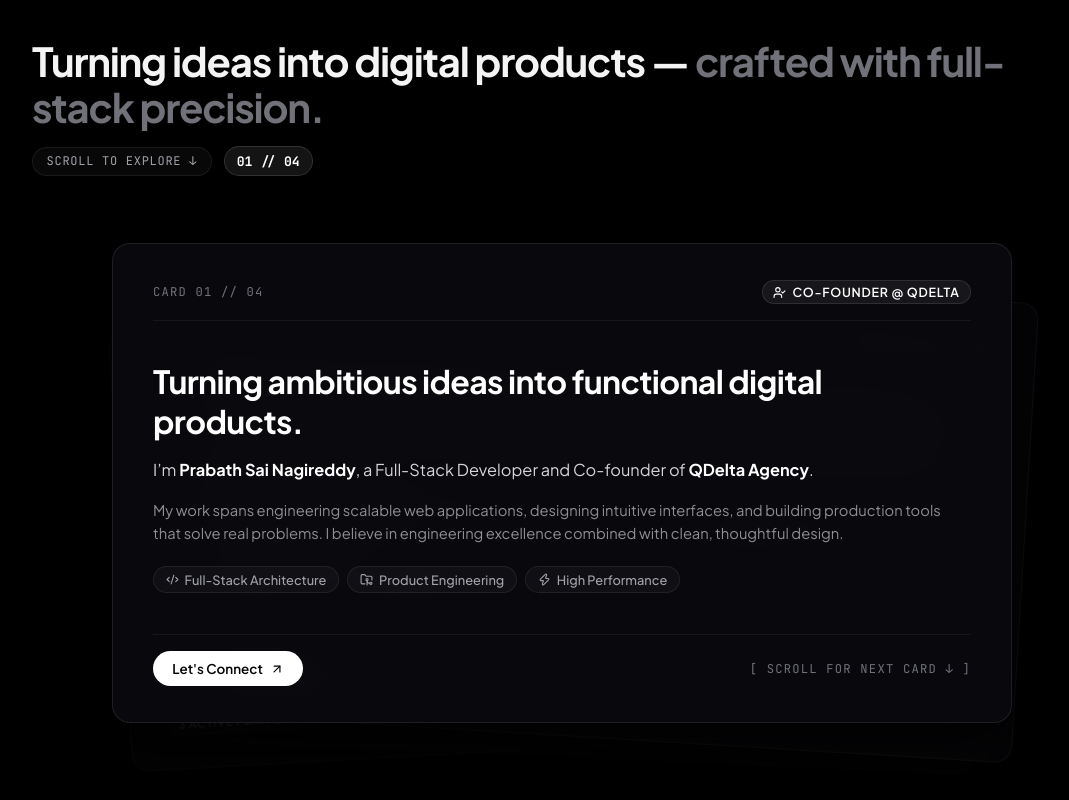
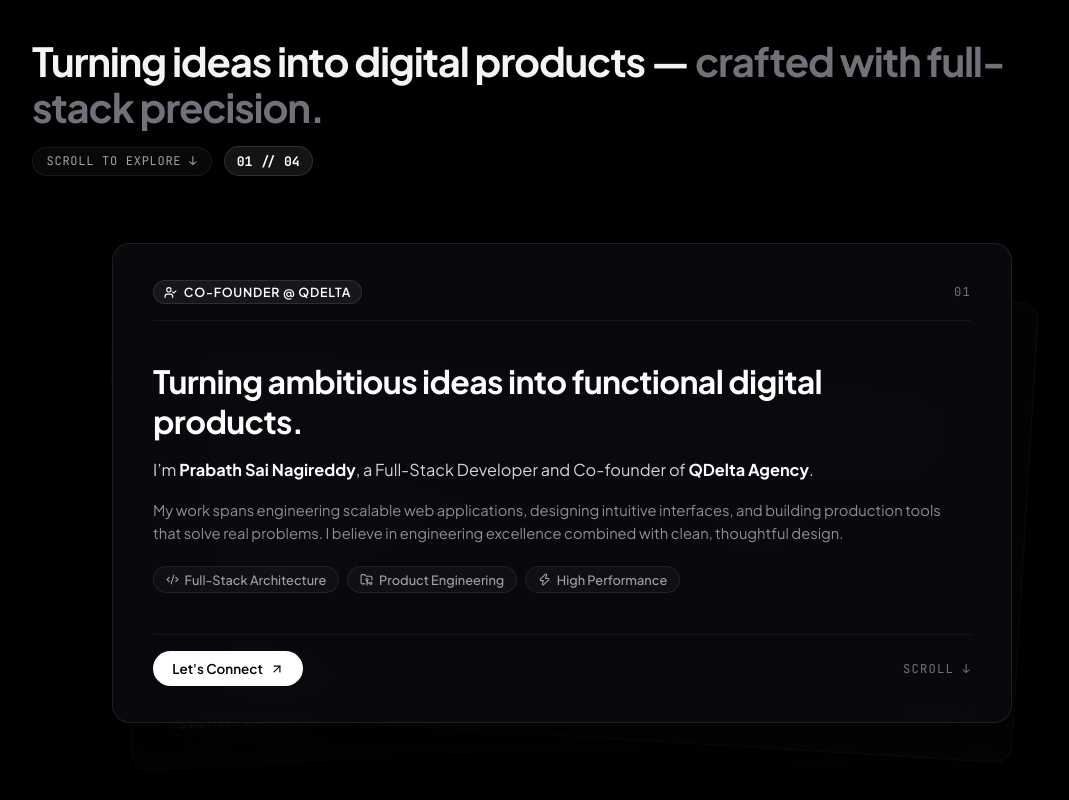
Before and after one commit to saiprabathn-dot/prabath-portfolio, a Next.js app: page / in a window 1280 px wide. Shown: the part 2254-3054 px from the top of the page, without its empty margins (78-1147 px from the left). Built offline with nearby package versions, Linux system fonts and the light colour scheme.

Commit message:
style(about): clean up card headers, remove redundant card numbering and ghost text

```diff
--- a/src/components/CardStack.tsx
+++ b/src/components/CardStack.tsx
@@ -261,11 +261,11 @@ export default function CardStack() {
                 {/* CARD 1: THE FOUNDER */}
                 <div ref={card1Ref} className={styles.card}>
                   <div className={styles.cardHeader}>
-                    <span className={styles.cardNum}>Card 01 // 04</span>
                     <span className={styles.cardTag}>
                       <UserCheck size={13} />
                       Co-Founder @ QDelta
                     </span>
+                    <span className={styles.cardNum}>01</span>
                   </div>
 
                   <div className={styles.cardBody}>
@@ -303,18 +303,18 @@ export default function CardStack() {
                       <span>Let's Connect</span>
                       <ArrowUpRight size={14} />
                     </a>
-                    <span className={styles.cardNum}>[ SCROLL FOR NEXT CARD ↓ ]</span>
+                    <span className={styles.cardNum}>Scroll ↓</span>
                   </div>
                 </div>
 
                 {/* CARD 2: CORE STACK & SYSTEMS */}
                 <div ref={card2Ref} className={styles.card}>
                   <div className={styles.cardHeader}>
-                    <span className={styles.cardNum}>Card 02 // 04</span>
                     <span className={styles.cardTag}>
                       <Cpu size={13} />
                       Full-Stack Stack
                     </span>
+                    <span className={styles.cardNum}>02</span>
                   </div>
 
                   <div className={styles.cardBody}>
@@ -343,18 +343,18 @@ export default function CardStack() {
 
                   <div className={styles.cardFooter}>
                     <span className={styles.cardTag}>Engineering Core</span>
-                    <span className={styles.cardNum}>[ SCROLL FOR PRODUCTS ↓ ]</span>
+                    <span className={styles.cardNum}>Scroll ↓</span>
                   </div>
                 </div>
 
                 {/* CARD 3: SHIPPED PRODUCTS */}
                 <div ref={card3Ref} className={styles.card}>
                   <div className={styles.cardHeader}>
-                    <span className={styles.cardNum}>Card 03 // 04</span>
                     <span className={styles.cardTag}>
                       <FolderGit2 size={13} />
                       Shipped via QDelta
                     </span>
+                    <span className={styles.cardNum}>03</span>
                   </div>
 
                   <div className={styles.cardBody}>
@@ -380,18 +380,18 @@ export default function CardStack() {
 
                   <div className={styles.cardFooter}>
                     <span className={styles.cardTag}>3 Active Platforms</span>
-                    <span className={styles.cardNum}>[ SCROLL FOR AI LAB ↓ ]</span>
+                    <span className={styles.cardNum}>Scroll ↓</span>
                   </div>
                 </div>
 
                 {/* CARD 4: AI LAB & PHILOSOPHY */}
                 <div ref={card4Ref} className={styles.card}>
                   <div className={styles.cardHeader}>
-                    <span className={styles.cardNum}>Card 04 // 04</span>
                     <span className={styles.cardTag}>
                       <Bot size={13} />
                       AI & Philosophy
                     </span>
+                    <span className={styles.cardNum}>04</span>
                   </div>
 
                   <div className={styles.cardBody}>
```
